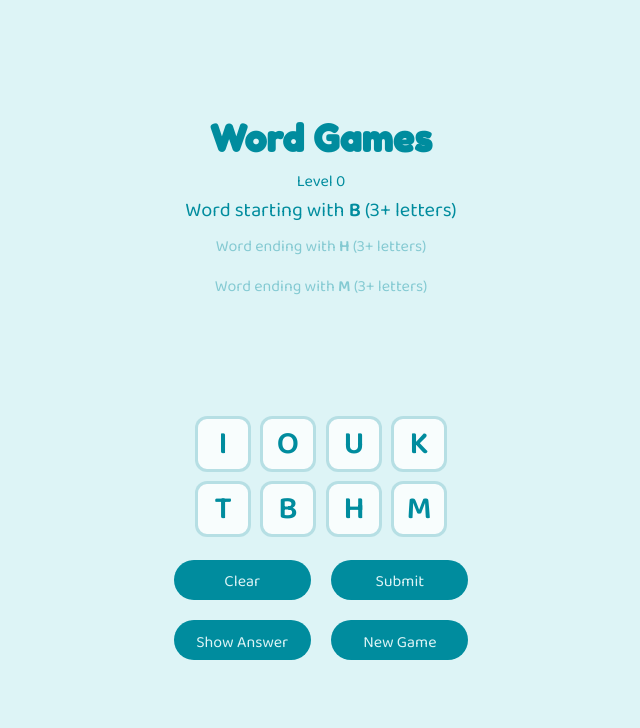
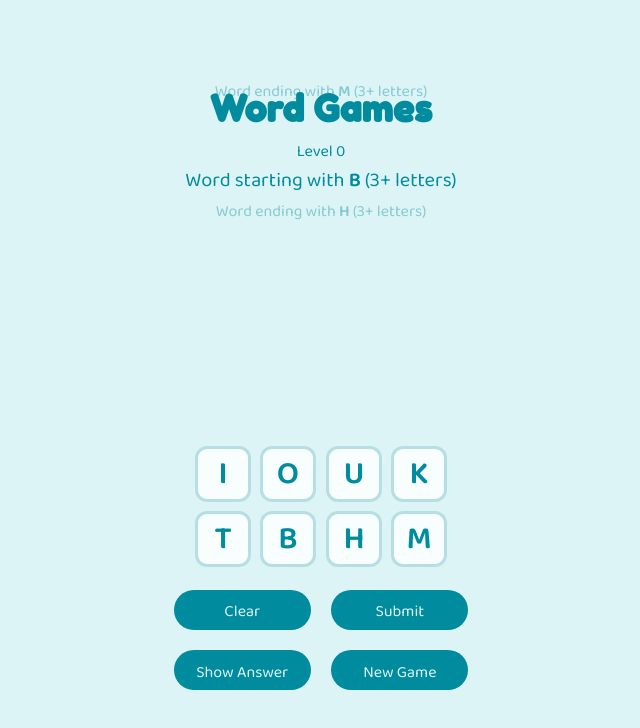
Before and after one commit to balong/wordgames, a Next.js app: page / in a window 1280 px wide. Shown: the top 728 px of the page, without its empty margins (319-959 px from the left). Built offline with nearby package versions, Linux system fonts and the light colour scheme.

Commit message:
Improve challenge preview animations: smoother motion and correct positioning

```diff
--- a/app/_components/ChallengePreview.tsx
+++ b/app/_components/ChallengePreview.tsx
@@ -25,14 +25,14 @@ export default function ChallengePreview({
       const timer = setTimeout(() => {
         setAnimationState('complete');
         onAnimationComplete();
-      }, 500); // Animation duration
+      }, 800); // Animation duration - matches CSS transition
       return () => clearTimeout(timer);
     }
   }, [isAnimating, onAnimationComplete]);
 
   return (
     <div className="challenge-preview-container">
-      {/* Upcoming challenges (lower opacity) */}
+      {/* Upcoming challenges (lower opacity, positioned above) */}
       {upcomingChallenges.map((challenge, index) => (
         <div
           key={`upcoming-${index}`}
@@ -41,8 +41,8 @@ export default function ChallengePreview({
           }`}
           style={{
             opacity: 0.4,
-            transform: `translateY(${(index + 1) * 40}px)`,
-            transition: animationState === 'animating' ? 'all 0.5s ease-in-out' : 'none'
+            transform: `translateY(${-(index + 1) * 60}px)`,
+            transition: animationState === 'animating' ? 'all 0.8s cubic-bezier(0.25, 0.46, 0.45, 0.94)' : 'none'
           }}
         >
           <div
@@ -52,15 +52,15 @@ export default function ChallengePreview({
         </div>
       ))}
 
-      {/* Current challenge (full opacity) */}
+      {/* Current challenge (full opacity, at bottom) */}
       <div
         className={`challenge-preview-item current ${
           animationState === 'animating' ? 'animate-slide-up' : ''
         }`}
         style={{
           opacity: 1,
-          transform: animationState === 'animating' ? 'translateY(-40px)' : 'translateY(0)',
-          transition: animationState === 'animating' ? 'all 0.5s ease-in-out' : 'none'
+          transform: animationState === 'animating' ? 'translateY(60px)' : 'translateY(0)',
+          transition: animationState === 'animating' ? 'all 0.8s cubic-bezier(0.25, 0.46, 0.45, 0.94)' : 'none'
         }}
       >
         <div
--- a/app/globals.css
+++ b/app/globals.css
@@ -152,7 +152,7 @@ button:hover {
 /* Challenge preview animations */
 .challenge-preview-container {
   position: relative;
-  min-height: 120px;
+  min-height: 180px;
   margin-bottom: 1rem;
 }
 
@@ -160,26 +160,29 @@ button:hover {
   position: absolute;
   width: 100%;
   text-align: center;
-  transition: all 0.5s ease-in-out;
+  transition: all 0.8s cubic-bezier(0.25, 0.46, 0.45, 0.94);
 }
 
 .challenge-preview-item.current {
   position: relative;
   z-index: 2;
+  bottom: 0;
 }
 
 .challenge-preview-item.upcoming-1 {
   z-index: 1;
+  bottom: 60px;
 }
 
 .challenge-preview-item.upcoming-2 {
   z-index: 0;
+  bottom: 120px;
 }
 
 .animate-slide-down {
-  transform: translateY(40px) !important;
+  transform: translateY(60px) !important;
 }
 
 .animate-slide-up {
-  transform: translateY(-40px) !important;
+  transform: translateY(60px) !important;
 }
```
